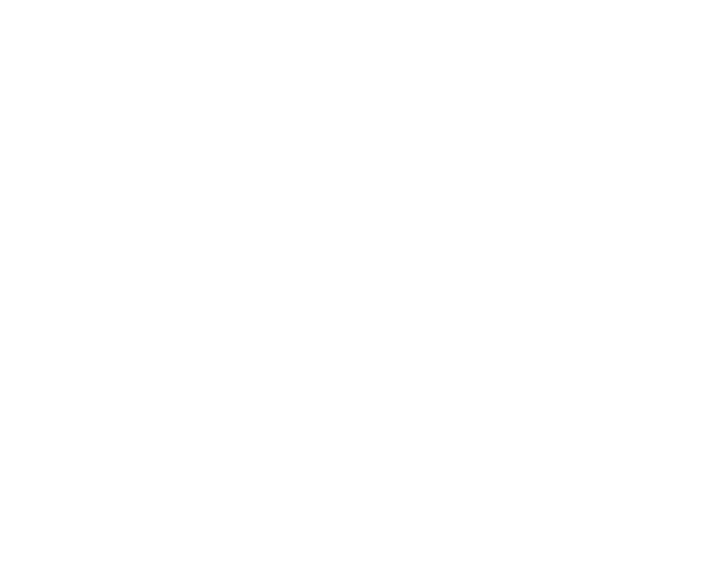
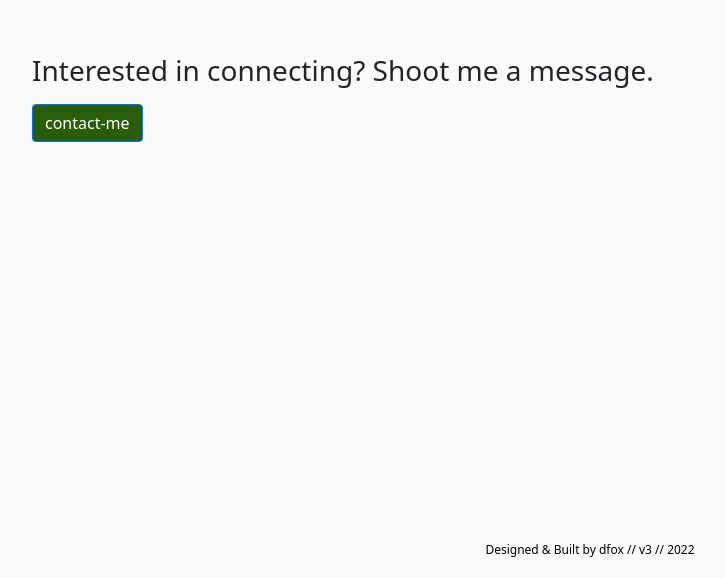
Before and after one commit to dylanfox5/dylanfox-v3, a React (Create React App) app: page / in a window 1280 px wide. Shown: the part 2684-3262 px from the top of the page, without its empty margins (50-775 px from the left). Before the commit the page ends 2382 px from the top, so only its background shows below. Built offline with nearby package versions, Linux system fonts and the light colour scheme.

Commit message:
add footer

```diff
--- a/src/App.js
+++ b/src/App.js
@@ -3,6 +3,8 @@
 import MyNavbar from './components/MyNavbar/MyNavbar';
 import About from './components/About/About';
 import Projects from './components/Projects/Projects';
+import Contact from './components/Contact/Contact';
+import Footer from './components/Footer/Footer';
 
 import 'bootstrap/dist/css/bootstrap.min.css';
 
@@ -13,6 +15,8 @@
       <Home />
       <About />
       <Projects />
+      <Contact />
+      <Footer />
     </div>
   );
 }
--- a/src/components/About/About.js
+++ b/src/components/About/About.js
@@ -10,9 +10,9 @@
             <Row>
                 <Col sm={12} lg={8} >
                     <h1 className='about-title'>about-me</h1>
-                    <p>
+                    <h5>
                         Leadership <span>//</span> Innovation <span>//</span> Problem-Solving
-                    </p>
+                    </h5>
                     <p>
                         I'm a strong advocate for serving others; choosing to have
                         the humility to put others first and care for others. A good leader must first be a good follower.
--- a/src/components/Contact/Contact.css
+++ b/src/components/Contact/Contact.css
@@ -0,0 +1,18 @@
+.contact {
+    min-height: 100vh;
+    display: flex;
+    flex-direction: column;
+    justify-content: center;
+}
+
+.contact-title {
+    margin: auto;
+    font-weight: 500;
+    margin-bottom: 2vh;
+    color: var(--green);
+}
+
+.contact-btn {
+    margin-top: 1vh;
+    background-color: var(--green) !important;
+}
--- a/src/components/Contact/Contact.js
+++ b/src/components/Contact/Contact.js
@@ -0,0 +1,22 @@
+import Container from 'react-bootstrap/Container';
+import Row from 'react-bootstrap/Row';
+import Col from 'react-bootstrap/Col';
+import Button from 'react-bootstrap/Button';
+import './Contact.css';
+
+function Contact() {
+    return (
+        <Container id="contact" className='contact'>
+            <Row>
+                <Col sm={12} lg={8}>
+                    <h3>
+                        Interested in connecting? Shoot me a message.
+                    </h3>
+                    <Button href="mailto:dylan.fox.kc@gmail.com" className="contact-btn">contact-me</Button>{' '}
+                </Col>
+            </Row>
+        </Container>
+    );
+}
+
+export default Contact;
--- /dev/null
+++ b/src/components/Footer/Footer.css
@@ -0,0 +1,10 @@
+.footer {
+    min-height: 5vh;
+    text-align: center;
+    margin-top: 5vh;
+    display: flex;
+    flex-direction: column;
+    justify-content: center;
+    color: black;
+    font-size: 75%;
+}
--- /dev/null
+++ b/src/components/Footer/Footer.js
@@ -0,0 +1,15 @@
+import Container from 'react-bootstrap/Container';
+import Row from 'react-bootstrap/Row';
+import './Footer.css';
+
+function Footer() {
+    return (
+        <Container className='footer'>
+            <Row>
+                <p>Designed & Built by dfox // v3 // 2022</p>
+            </Row>
+        </Container>
+    );
+}
+
+export default Footer;
```
